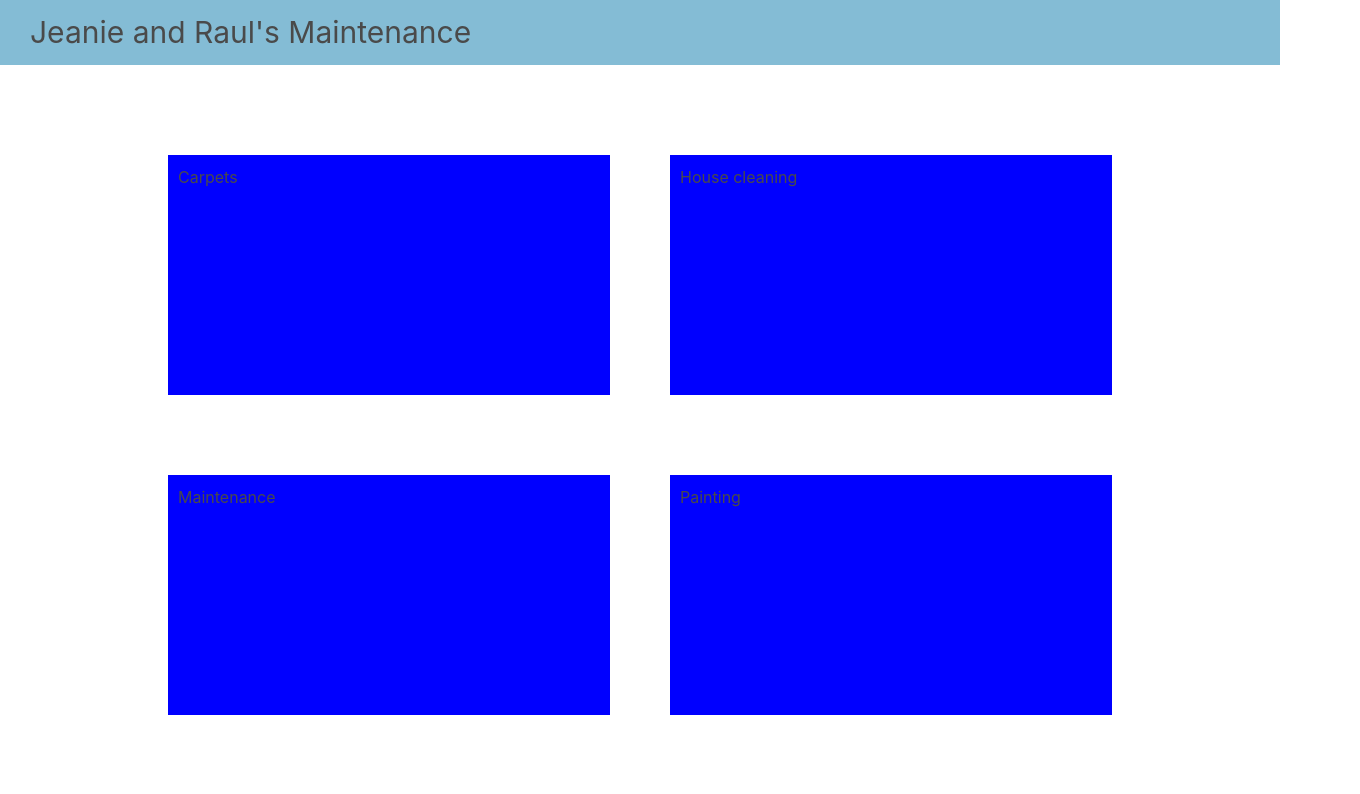
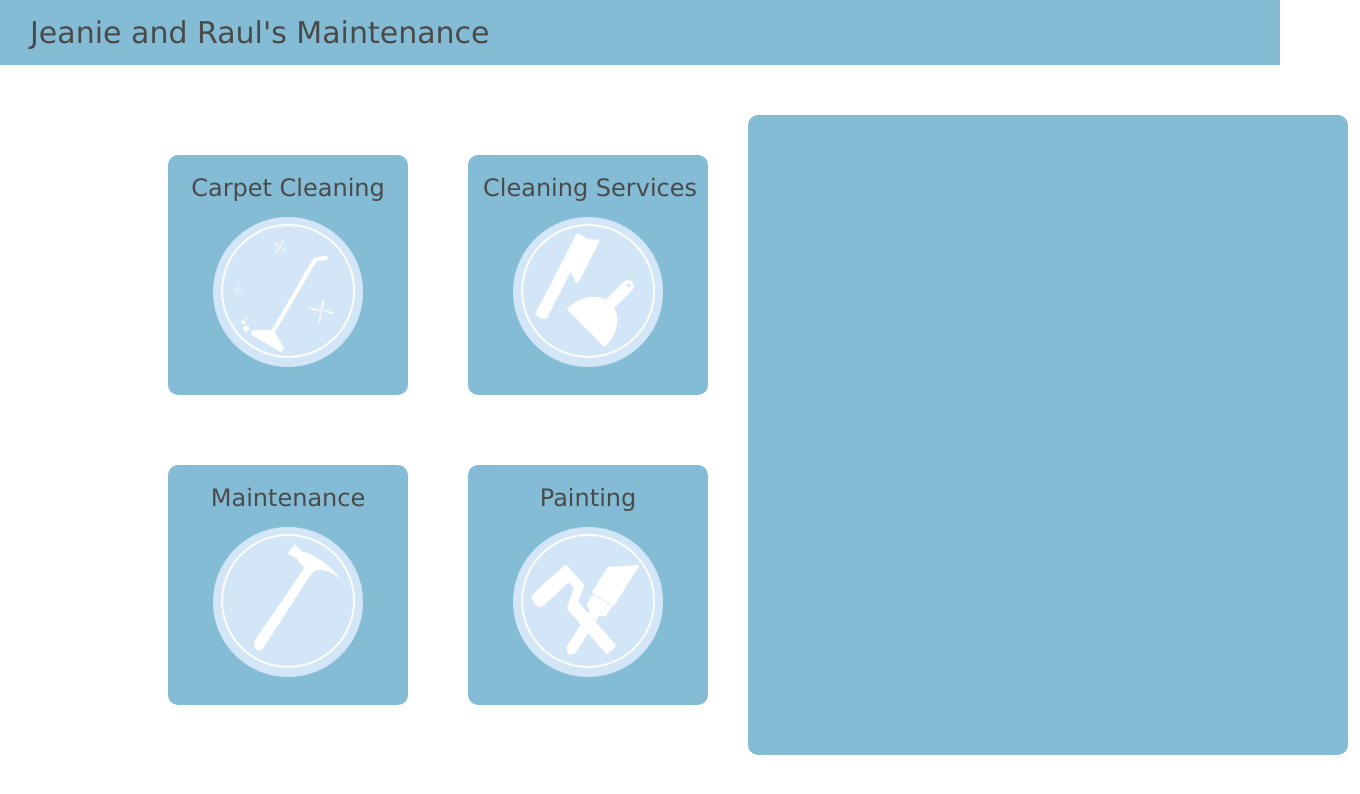
Before and after one commit to Geno1131993/JeanieRaul, a plain HTML site: page index.html in a window 1280 px wide. Shown: the whole page, 1360 px wide, since content can reach past the window. Drawn offline with nearby package versions, Linux system fonts and the light colour scheme.

Commit message:
Added tiles/layout.

```diff
--- /dev/null
+++ b/assets/script/index.js
@@ -0,0 +1,25 @@
+function populate_icons(){
+    //Carpet cleaning
+    $("#carpets").append(image("Carpets"));
+
+    //Cleaning Services
+    $("#houses").append(image("Cleaning"));
+
+    //Maintenance
+    $("#maintenance").append(image("Hammer"));
+
+    //Painting
+    $("#painting").append(image("Paint"));
+
+
+    console.log("From script.");
+
+}
+
+
+function image(name){
+    return `<img src = "./assets/images/${name}.png" class = "icon-image">`;
+}
+
+
+populate_icons();
--- a/assets/styles/index.css
+++ b/assets/styles/index.css
@@ -1,32 +1,65 @@
 *{
     box-sizing: border-box;
+    font-family: "Lucida Sans Unicode", "Lucida Grande", sans-serif;
 }
+
+
 
 body{
     /* background-color: rgba(177, 223, 243, 1); */
     height: 100vh;
 }
 
+
+
 .banner{
     background-color: rgba(132, 188, 213, 1);
 }
 
 
-.tile-container{
-    width: 300px;
-    height: 100px;
-    background-color: blue;
 
+.tile{
+    margin: 0px;
+    padding: 0px;
 }
 
 
+
+.article{
+    width: 200px;
+    height: 300px;
+    background-color: rgba(132, 188, 213, 1);
+    padding: 15px;
+    border-radius: 10px;
+}
+
+
+
 .row{
+    width: 600px;
+}
+
+
+
+.column{
     padding: 10px;
 }
 
 
-.column{
-    padding: 10px;
+
+.icon-image{
+    margin-top: 120px;
+    margin-bottom: 30px;
+    height: 150px;
+    width: 150px;
+}
+
+
+
+.icon-title{
+    font-size: 24px;
+    margin: 5px;
+
 }
 
 
@@ -38,11 +71,14 @@ body{
     width: 50%;
 }
 
+
+
 #logo{
     font-size: 30px;
     margin: 10px;
     margin-left: 30px;
 }
+
 
 
 #container{
@@ -53,3 +89,35 @@ body{
     margin-top: 50px;
     border-radius: 15px;
 }
+
+
+
+#overview{
+    width: 600px;
+    height: 80vh;
+}
+
+
+
+#carpets_container:hover{
+    color: white;
+}
+
+
+
+#houses_container:hover{
+    color:white;
+}
+
+
+
+#maintenance_container:hover{
+    color:white;
+}
+
+
+
+
+#painting_container:hover{
+    color:white;
+}
--- a/index.html
+++ b/index.html
@@ -25,27 +25,71 @@
                     <div id = "container">
                         <div class = "tile is-ancestor">
                             <div class = "tile">
-                    <div class = "tile is-parent is-vertical column">
-                        <div class = "tile is-horizontal is-12 row" id = "row1">
-                           <div class = "tile tile-container" id = "carpets">
-                                Carpets
+
+                                <div class = "tile is-horizontal is-parent">
+                                    <div class = "tile is-vertical column">
+                                        <div class = "tile is-horizontal row" id = "row1">
+                                            <div class = "article tile-container" id = "carpets_container">
+                                                <nav class = "level" >
+                                                    <p class = "icon-title level-item has-text-centered"> Carpet Cleaning </p>
+                                                </nav>
+                                                <nav class = "level">
+                                                    <div class = "icon level-item has-text-centered" id = "carpets">
+
                                                     </div>
-                           <div class = "tile tile-container" id = "houses">
-                                House cleaning
+                                                </nav>
+                                            </div>
+                                            <div class = "article tile-container" id = "houses_container">
+                                                <nav class = "level">
+                                                <p class = "icon-title level-item has-text-centered"> Cleaning Services </p>
+                                            </nav>
+                                            <nav class = "level">
+                                                <div class = "icon level-item has-text-centered" id = "houses">
+
+                                                </div>
+                                            </nav>
                                     </div>
                                     </div>
-                        <div class = "tile is-horizontal is-12 row" id = "row2">
-                            <div class = "tile tile-container" id = "maintenance">
-                                Maintenance
+                                    <div class = "tile is-horizontal row" id = "row2">
+                                        <div class = "article tile-container" id = "maintenance_container">
+                                            <nav class = "level">
+                                                <p class = "icon-title level-item has-text-centered"> Maintenance </p>
+                                            </nav>
+                                            <nav class = "level">
+                                                <div class = "icon level-item has-text-centered" id = "maintenance">
+
                                                 </div>
-                            <div class = "tile tile-container" id = "painting">
-                                Painting
+                                            </nav>
+                                        </div>
+                                        <div class = "article tile-container" id = "painting_container">
+                                            <nav class = "level">
+                                                <p class = "icon-title level-item has-text-centered"> Painting </p>
+                                            </nav>
+                                            <nav class = "level">
+                                                <div class = "icon level-item has-text-centered" id = "painting">
+
+                                                </div>
+                                            </nav>
                                         </div>
                                     </div>
+
+
+                                </div>
+
+                                <div class = "article is-12" id = "overview">
+
                                 </div>
                             </div>
+
+
+
+
                         </div>
                     <div>
+
+
+                        <script src = "./assets/script/index.js"></script>
+
 
                 </body>
 
```
Also changed, not shown: assets/images/Carpets.png (added), assets/images/Cleaning.png (added), assets/images/Hammer.png (added), assets/images/Paint.png (added), assets/images/Question.png (added). Lines whose indentation alone changed are shown as unchanged.
